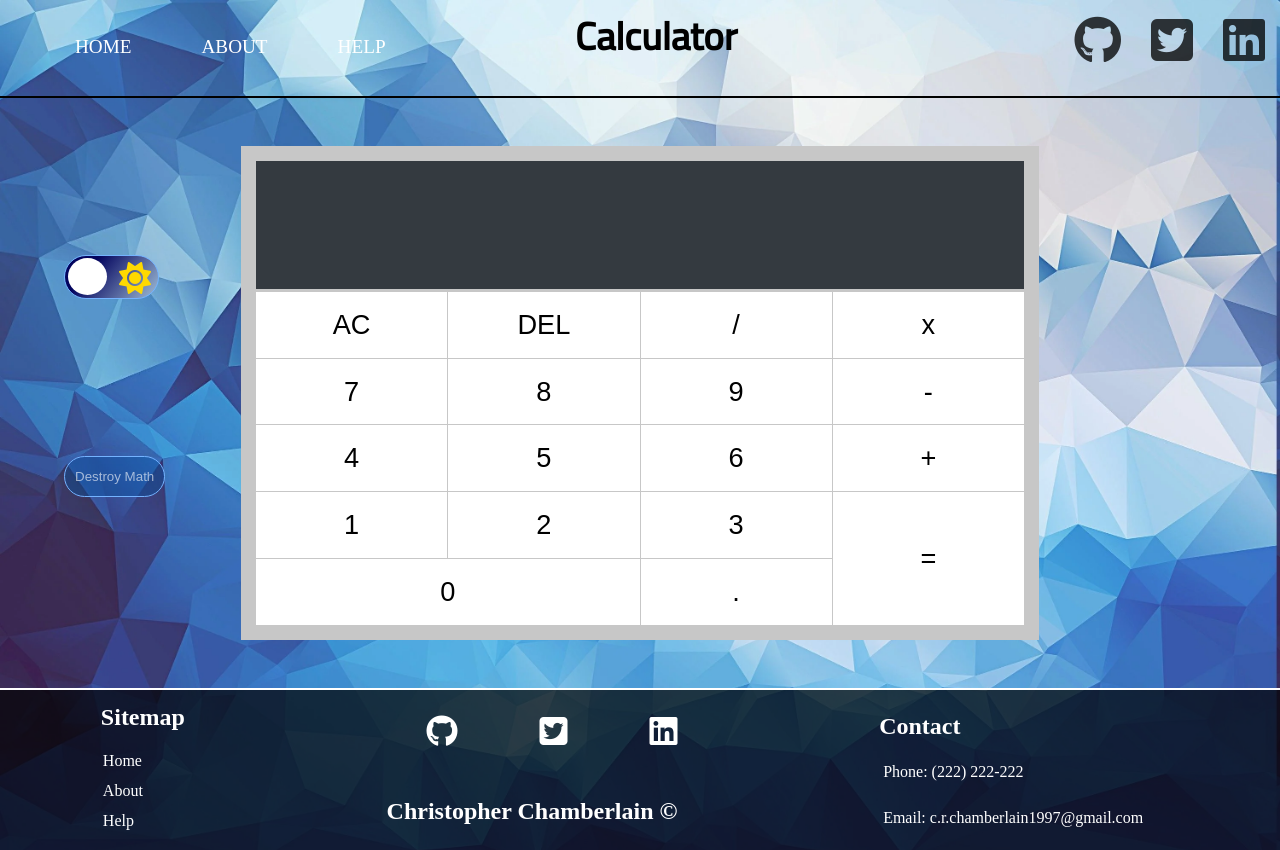
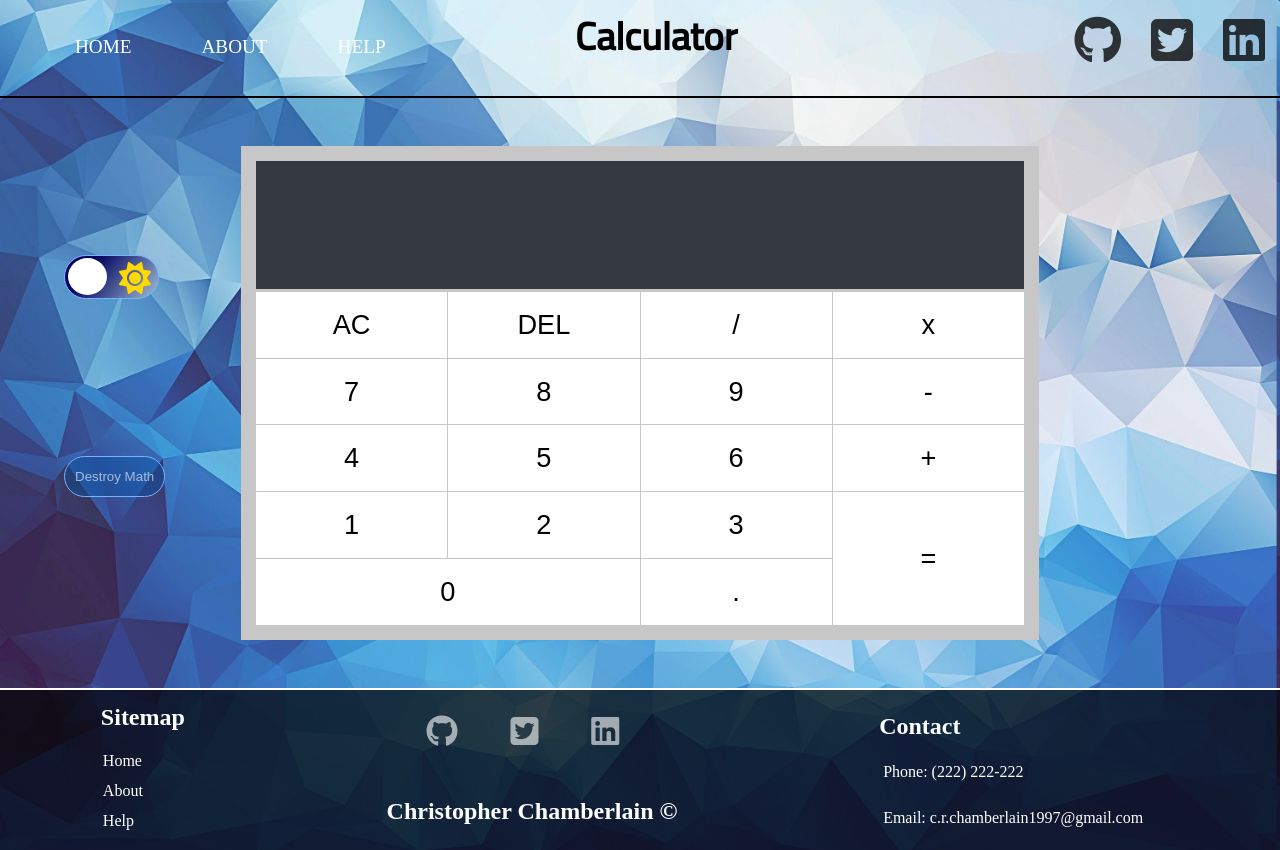
Before and after one commit to AkaraTawng/Calculator, a plain HTML site: page calculator.html in a window 1280 px wide. Drawn offline with nearby package versions, Linux system fonts and the light colour scheme.

Commit message:
add margin right and hover effect to social icons

```diff
--- a/scss/layout/_footer.scss
+++ b/scss/layout/_footer.scss
@@ -48,7 +48,11 @@
     #fter-social-links{
         a{
             text-decoration: none;
-            color: white;
+            color: rgba(255, 255, 255, 0.6);
+
+            &:hover{
+                color: white;
+            };
         };
 
         ul{
@@ -56,6 +60,7 @@
             flex-direction: row;
             justify-content: space-between;
             list-style-type: none;
+            margin-right: 20%;
         };
     };
 
```
Also changed, not shown: scss/main.css, 1 other file.
